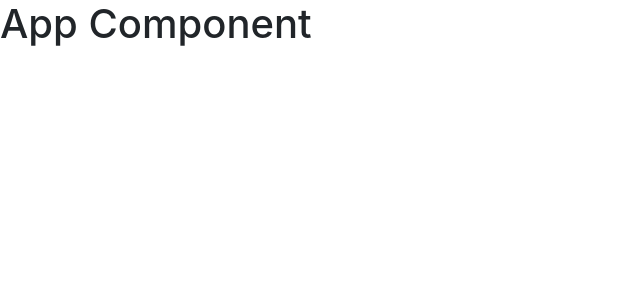
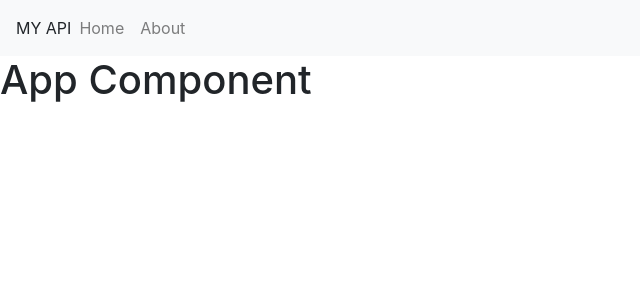
Before and after one commit to MamadTaheri/github-api, a React (Create React App) app: page / in a window 1280 px wide. Shown: the top 300 px of the page, without its empty margins (0-640 px from the left). Built offline with nearby package versions, Linux system fonts and the light colour scheme.

Commit message:
create navbar component

```diff
--- a/src/App.js
+++ b/src/App.js
@@ -1,8 +1,11 @@
 import React from 'react';
+import { Route } from 'react-router-dom';
+import Navbar from './components/Navbar';
 
 const App = () => {
   return (
     <div>
+      <Navbar />
       <h1>App Component</h1>
     </div>
   );
--- /dev/null
+++ b/src/components/Navbar.js
@@ -0,0 +1,26 @@
+import React from "react";
+
+const Navbar = () => {
+  return (
+    <div>
+       <nav class="navbar navbar-expand-lg navbar-light bg-light">
+            <span>MY API </span>
+            <button class="navbar-toggler" type="button" data-toggle="collapse" data-target="#navbarNav" aria-controls="navbarNav" aria-expanded="false" aria-label="Toggle navigation">
+                <span class="navbar-toggler-icon"></span>
+            </button>
+            <div class="collapse navbar-collapse" id="navbarNav">
+                <ul class="navbar-nav">
+                    <li class="nav-item">
+                        <a class="nav-link" href="#">Home</a>
+                    </li>
+                    <li class="nav-item">
+                        <a class="nav-link" href="#">About</a>
+                    </li>
+                </ul>
+            </div>
+        </nav>
+    </div>
+  );
+};
+
+export default Navbar;
--- a/src/index.js
+++ b/src/index.js
@@ -2,5 +2,11 @@
 import ReactDOM from "react-dom";
 import "./index.css";
 import App from "./App";
+import { BrowserRouter } from "react-router-dom";
 
-ReactDOM.render(<App />, document.getElementById("root"));
+ReactDOM.render(
+  <BrowserRouter>
+    <App />
+  </BrowserRouter>,
+  document.getElementById("root")
+);
```
